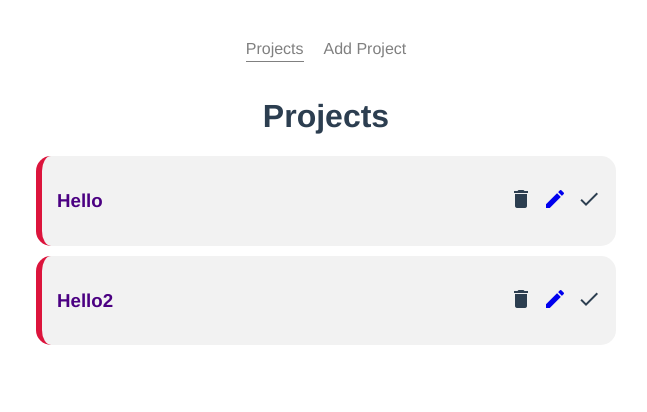
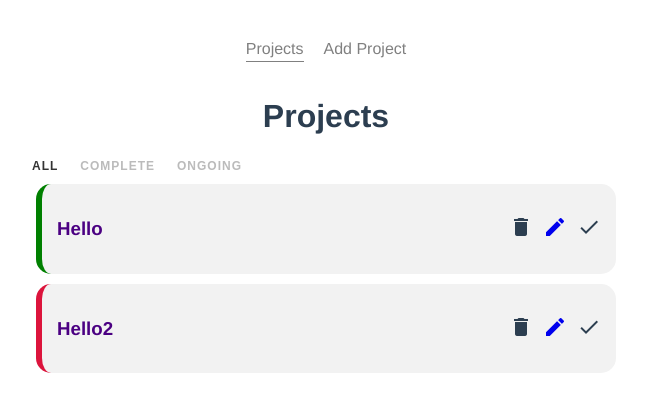
Before and after one commit to winthihasoe/project-planner, a Vue app: page / in a window 1280 px wide. Shown: the top 412 px of the page, without its empty margins (314-961 px from the left). Built offline with nearby package versions, Linux system fonts and the light colour scheme; data requests are answered from the project's data file.

Commit message:
filter nav active link

```diff
--- a/database/db.json
+++ b/database/db.json
@@ -3,7 +3,7 @@
     {
       "title": "Hello",
       "detail": "Hello",
-      "complete": false,
+      "complete": true,
       "id": 2
     },
     {
--- a/src/App.vue
+++ b/src/App.vue
@@ -9,7 +9,7 @@
 import Navbar from './components/Navbar'
 export default {
   components: {
-    Navbar },
+    Navbar }
 
 }
 </script>
--- /dev/null
+++ b/src/components/FilterNav.vue
@@ -0,0 +1,41 @@
+<template>
+    <div class="filter-nav">
+        <button @click="filterBy('all')" :class="{active : current==='all'}">all</button>
+        <button @click="filterBy('complete')" :class="{active : current==='complete'}">complete</button>
+        <button @click="filterBy('ongoing')" :class="{active : current==='ongoing'}">ongoing</button>
+    </div>
+</template>
+
+<script>
+export default {
+    methods:{
+        filterBy(value){
+            this.$emit('filterValue',value)
+        }
+    },
+    props:['current']
+}
+</script>
+
+<style scoped>
+    .filter-nav{
+        text-align: left;
+    }
+
+    .filter-nav button{
+        background: none;
+        border: none;
+        text-transform: uppercase;
+        font-size: 12px;
+        outline: none;
+        margin-right: 10px;
+        font-weight: bold;
+        color: #bbb;
+        letter-spacing: 1px;
+        cursor: pointer;
+    }
+
+    button.active{
+        color: #333;
+    }
+</style>
--- a/src/views/AddProject.vue
+++ b/src/views/AddProject.vue
@@ -45,7 +45,7 @@
 }
 </script>
 
-<style>
+<style scoped>
 
     form{
         background-color: white;
--- a/src/views/Home.vue
+++ b/src/views/Home.vue
@@ -1,6 +1,7 @@
 <template>
   <div class="home">
     <h1>Projects</h1>
+    <FilterNav @filterValue="current=$event" :current="current"></FilterNav>
     <div v-for="project in projects" :key="project.id">
       <single-project :project="project" @delete="deleteProject" @complete="completeProject"></single-project>
     </div>
@@ -8,16 +9,19 @@
 </template>
 
 <script>
+import FilterNav from '../components/FilterNav'
 import SingleProject from '../components/SingleProject.vue'
 
 export default {
   name: 'Home',
   components: {
+    FilterNav,
     SingleProject
   },
   data(){
     return {
-      projects:[] //[{…}, {…}, {…}]
+      projects:[], //[{…}, {…}, {…}]
+      current:"all"
     }
   },
   methods:{
```
